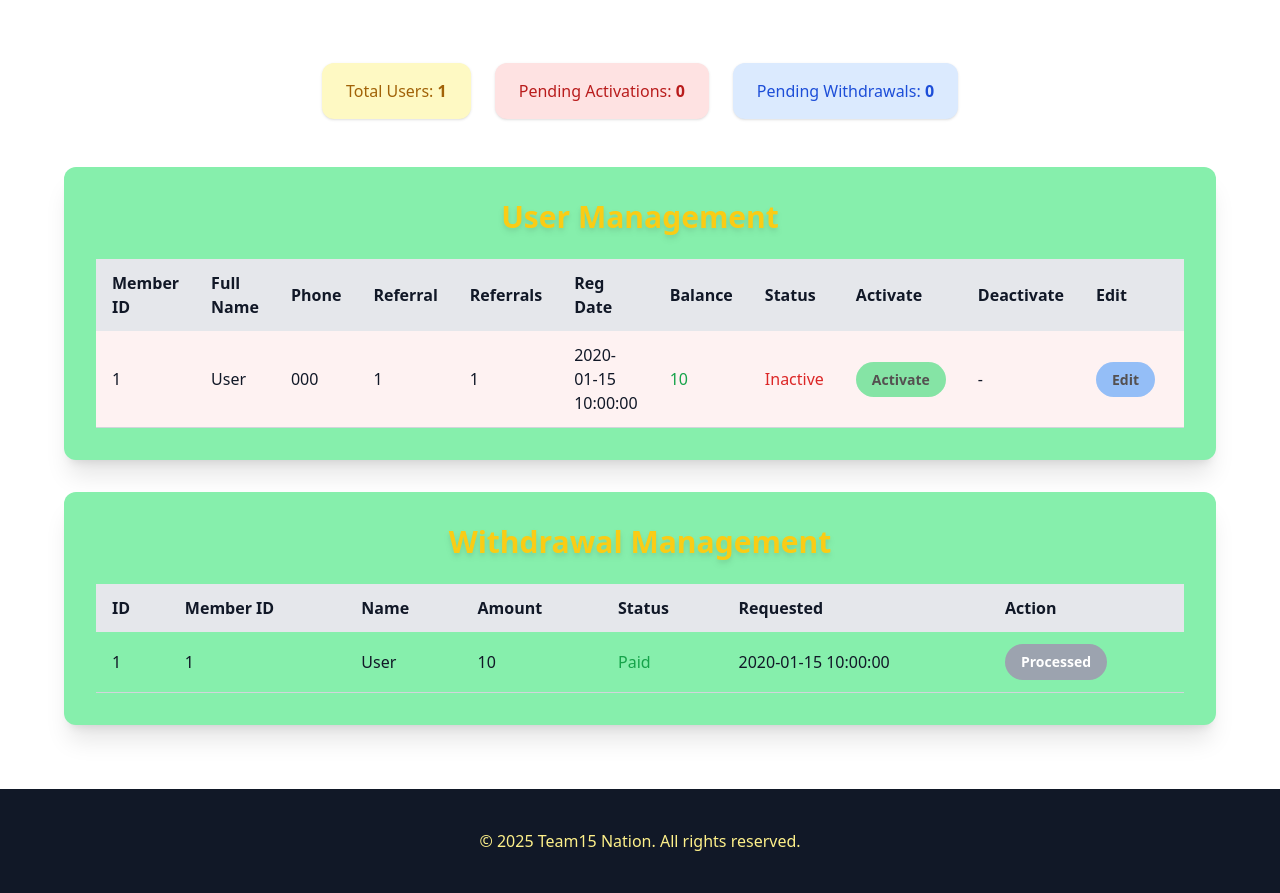
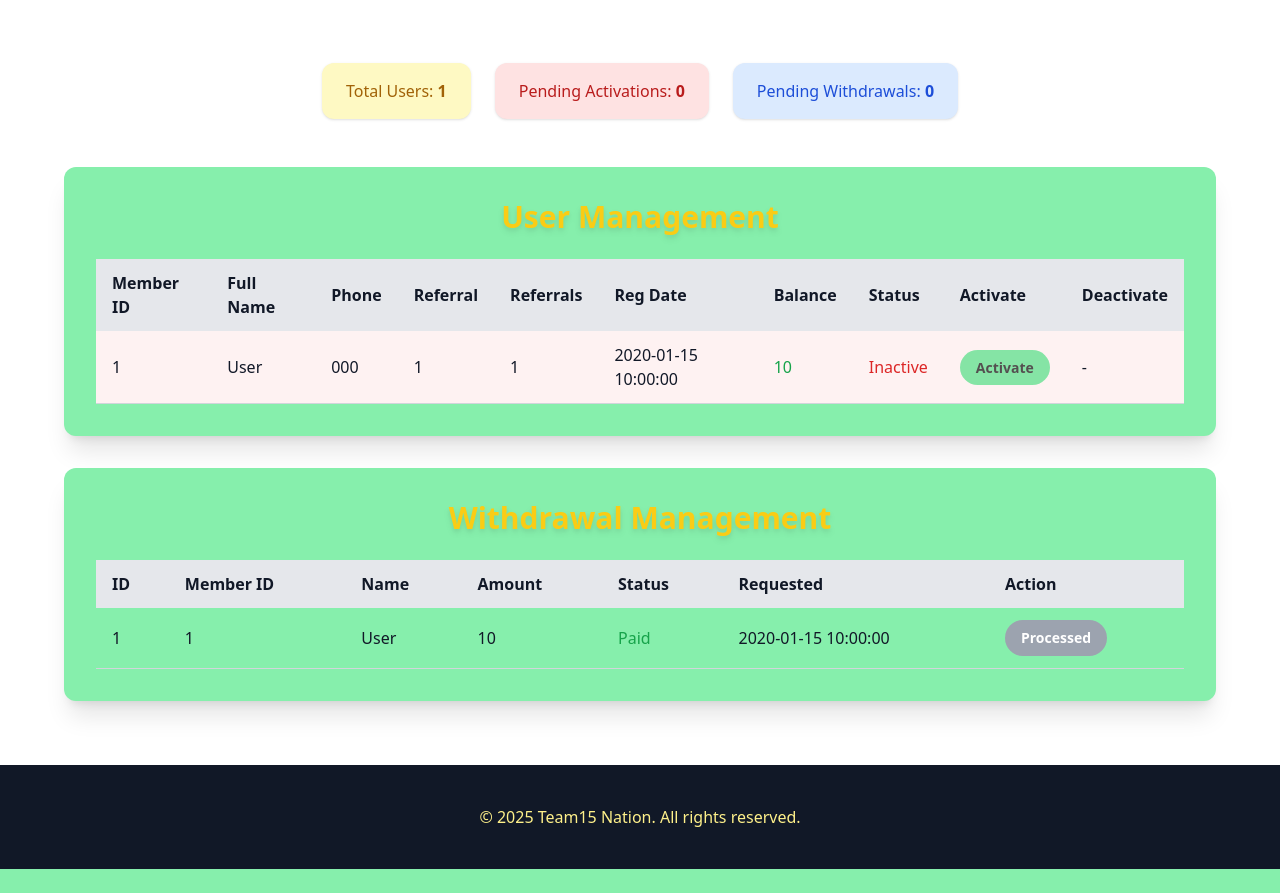
Before and after one commit to Gambredxx/Team15, a Flask app: template templates/admin/dashboard.html in a window 1280 px wide. Shown: the part 301-1194 px from the top of the page. After the commit the page ends 1170 px from the top, so only its background shows below. Run offline with Flask 3, Linux system fonts and the light colour scheme; the template is opened without the code that fills it: most values are stand-ins (such as "Sample title", 1, 10 or a date in 2020); some libraries are stand-ins or nearby versions.

Commit message:
Your update message

```diff
--- a/templates/admin/dashboard.html
+++ b/templates/admin/dashboard.html
@@ -91,8 +91,6 @@
               <th class="px-4 py-3">Status</th>
               <th class="px-4 py-3">Activate</th>
               <th class="px-4 py-3">Deactivate</th>
-              <th class="px-4 py-3">Edit</th>
-              <th class="px-4 py-3">Deletewarden</th>
             </tr>
           </thead>
           <tbody>
@@ -139,53 +137,10 @@
                   <span>-</span>
                 {% endif %}
               </td>
-              <td class="px-4 py-3">
-                <a href="#" onclick="openEditModal('{{ user.id }}', '{{ user.fullname }}', '{{ user.phone }}', '{{ user.referral_id }}', '{{ user.balance }}')"
-                   class="bg-blue-400 text-black px-4 py-2 rounded-full text-sm font-semibold hover:bg-blue-500 animate-pulse transition duration-300">
-                  Edit
-                </a>
-              </td>
-              <td class="px-4 py-3">
-                <a href="{{ url_for('admin_delete_user', user_id=user.id) }}"
-                   onclick="return confirm('Are you sure you want to delete this user?')"
-                   class="bg-red-600 text-white px-4 py-2 rounded-full text-sm font-semibold hover:bg-red-700 animate-pulse transition duration-300">
-                  Delete
-                </a>
-              </td>
             </tr>
             {% endfor %}
           </tbody>
         </table>
-      </div>
-    </div>
-
-    <!-- Edit User Modal -->
-    <div id="editUserModal" class="fixed inset-0 bg-gray-900 bg-opacity-50 hidden flex items-center justify-center z-50">
-      <div class="bg-white rounded-xl p-8 max-w-md w-full">
-        <h3 class="text-2xl font-bold text-gray-900 mb-4">Edit User</h3>
-        <form id="editUserForm" action="{{ url_for('admin_edit_user') }}" method="POST">
-          <input type="hidden" name="user_id" id="edit_user_id">
-          <div class="mb-4">
-            <label for="edit_fullname" class="block text-gray-700 font-semibold mb-2">Full Name</label>
-            <input type="text" name="fullname" id="edit_fullname" class="w-full p-2 border rounded-lg" required>
-          </div>
-          <div class="mb-4">
-            <label for="edit_phone" class="block text-gray-700 font-semibold mb-2">Phone</label>
-            <input type="text" name="phone" id="edit_phone" class="w-full p-2 border rounded-lg" required>
-          </div>
-          <div class="mb-4">
-            <label for="edit_referral_id" class="block text-gray-700 font-semibold mb-2">Referral ID</label>
-            <input type="text" name="referral_id" id="edit_referral_id" class="w-full p-2 border rounded-lg">
-          </div>
-          <div class="mb-4">
-            <label for="edit_balance" class="block text-gray-700 font-semibold mb-2">Balance</label>
-            <input type="number" name="balance" id="edit_balance" class="w-full p-2 border rounded-lg" step="0.01" required>
-          </div>
-          <div class="flex justify-end space-x-4">
-            <button type="button" onclick="closeEditModal()" class="bg-gray-400 text-white px-4 py-2 rounded-full hover:bg-gray-500 transition duration-300">Cancel</button>
-            <button type="submit" class="bg-blue-600 text-white px-4 py-2 rounded-full hover:bg-blue-700 transition duration-300">Save</button>
-          </div>
-        </form>
       </div>
     </div>
 
@@ -246,20 +201,5 @@
     <p class="text-yellow-200">© 2025 Team15 Nation. All rights reserved.</p>
   </div>
 </footer>
-
-<script>
-  function openEditModal(userId, fullname, phone, referralId, balance) {
-    document.getElementById('edit_user_id').value = userId;
-    document.getElementById('edit_fullname').value = fullname;
-    document.getElementById('edit_phone').value = phone;
-    document.getElementById('edit_referral_id').value = referralId;
-    document.getElementById('edit_balance').value = balance;
-    document.getElementById('editUserModal').classList.remove('hidden');
-  }
-
-  function closeEditModal() {
-    document.getElementById('editUserModal').classList.add('hidden');
-  }
-</script>
 </body>
 </html>
```
Also changed, not shown: templates/user/initiate_payment.html (+2 -5 lines).
